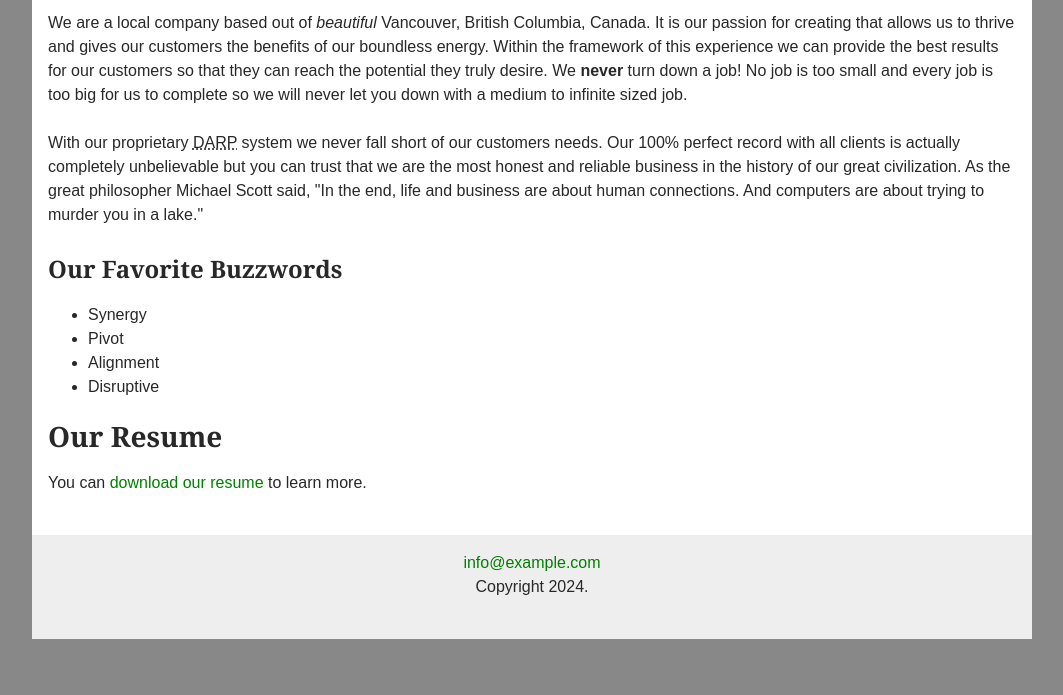
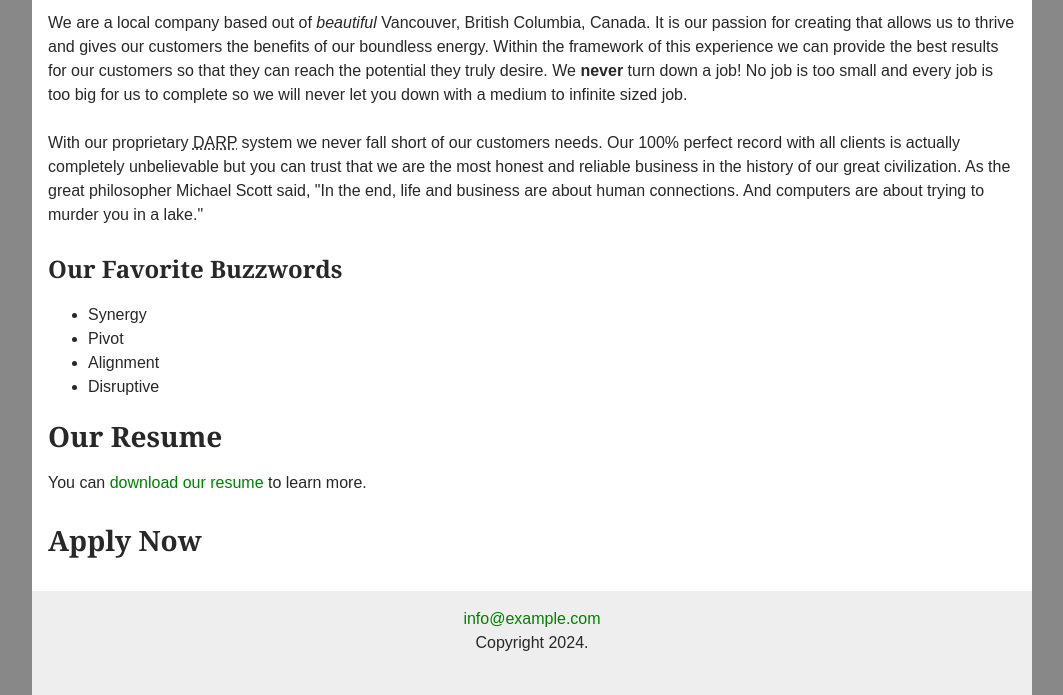
Before and after one commit to Coil-4423/day5, a plain HTML site: page about-us.html in a window 1280 px wide. Shown: the part 197-892 px from the top of the page, without its empty margins (108-1171 px from the left). Before the commit the page ends 836 px from the top, so only its background shows below. Drawn offline with Linux system fonts and the light colour scheme.

Commit message:
add form

```diff
--- a/about-us.html
+++ b/about-us.html
@@ -45,7 +45,9 @@
 			<p>You can <a href="media/resume.pdf">download our resume</a> to learn more.</p>
 
 			<!-- Code along during the lecture to start building your form -->
-
+			<form action="#" method="post">
+				<h2>Apply Now</h2>
+			</form>
 		</main>
 
 		<footer>
```
